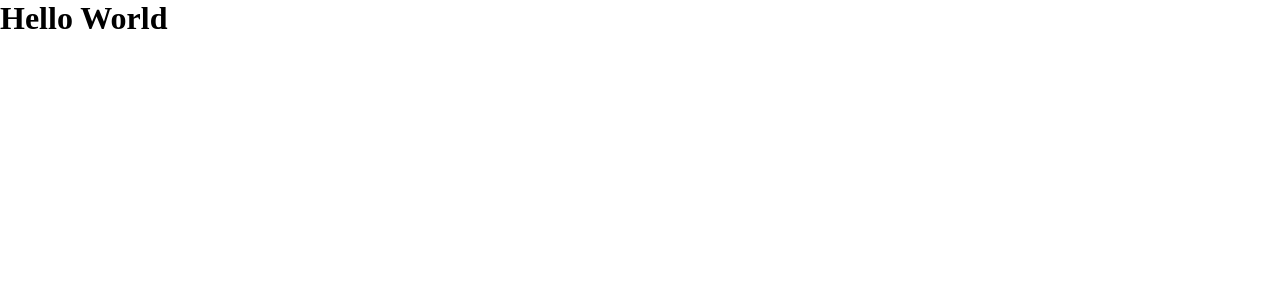
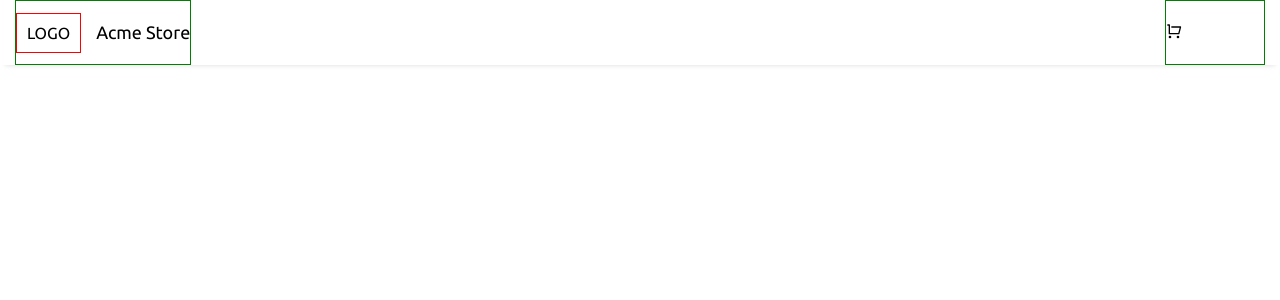
Before and after one commit to UcheSylvester/sbsc-shopping, a React (Create React App) app: page / in a window 1280 px wide. Shown: the top 300 px of the page. Built offline with nearby package versions, Linux system fonts and the light colour scheme.

Commit message:
set up header logo container and custom icon component

```diff
--- a/package.json
+++ b/package.json
@@ -12,6 +12,7 @@
     "@types/react-dom": "^17.0.0",
     "react": "^17.0.1",
     "react-dom": "^17.0.1",
+    "react-icons": "^4.2.0",
     "react-scripts": "4.0.2",
     "sass": "^1.32.7",
     "typescript": "^4.1.2",
--- a/public/index.html
+++ b/public/index.html
@@ -14,6 +14,12 @@
       manifest.json provides metadata used when your web app is installed on a
       user's mobile device or desktop. See https://developers.google.com/web/fundamentals/web-app-manifest/
     -->
+
+    <link rel="preconnect" href="https://fonts.gstatic.com" />
+    <link
+      href="https://fonts.googleapis.com/css2?family=Ubuntu:wght@300;400;500;700&display=swap"
+      rel="stylesheet"
+    />
     <link rel="manifest" href="%PUBLIC_URL%/manifest.json" />
     <!--
       Notice the use of %PUBLIC_URL% in the tags above.
--- a/src/App.tsx
+++ b/src/App.tsx
@@ -1,8 +1,11 @@
 import './App.scss';
+import Header from './components/header/header.component';
 
 function App() {
   return (
-      <h1>Hello World</h1>
+    <>
+      <Header />
+    </>
   );
 }
 
--- /dev/null
+++ b/src/components/custom-icon/custom-icon.component.tsx
@@ -0,0 +1,14 @@
+type CustomIconProps = {
+  count?: number;
+};
+
+const CustomIcon: React.FC<CustomIconProps> = ({ count, children }) => {
+  return (
+    <div className="custom-icon">
+      {children}
+      {count ? <p className="count">{count}</p> : null}
+    </div>
+  );
+};
+
+export default CustomIcon;
--- /dev/null
+++ b/src/components/header/header.component.tsx
@@ -0,0 +1,24 @@
+import { RiShoppingCartLine } from "react-icons/ri";
+
+import CustomIcon from "../custom-icon/custom-icon.component";
+import "./header.styles.scss";
+
+const Header: React.FC = () => {
+  return (
+    <header className="header">
+      <div className="header__brand-container">
+        <div className="header__brand-container-logo">LOGO</div>
+
+        <h1 className="heading-primary">Acme Store</h1>
+      </div>
+
+      <div className="header__icons-container">
+        <CustomIcon>
+          <RiShoppingCartLine className="custom-icon__icon" />
+        </CustomIcon>
+      </div>
+    </header>
+  );
+};
+
+export default Header;
--- /dev/null
+++ b/src/components/header/header.styles.scss
@@ -0,0 +1,26 @@
+.header {
+  min-height: 6.5rem;
+  box-shadow: 0 5px 5px -5px rgba(#000, 0.15);
+  display: flex;
+  align-items: center;
+  justify-content: space-between;
+  padding: 0 1.5rem;
+
+  &__brand-container,
+  &__icons-container {
+    border: 1px solid green;
+    height: 100%;
+    min-width: 10rem;
+    display: flex;
+    align-items: center;
+  }
+
+  &__brand-container {
+    &-logo {
+      min-width: 5rem;
+      border: 1px solid red;
+      padding: 1rem;
+      margin-right: 1.5rem;
+    }
+  }
+}
--- a/src/index.scss
+++ b/src/index.scss
@@ -1,3 +1,11 @@
+// CSS CUSTOM PROPERTIES (VARIABLES)
+body {
+  --default-font-family: "Ubuntu", "sans-sarif";
+  --default-font-size: 1.6rem;
+  --default-box-shadow: 0 5px 5px -5px rgba(#000, 0.15);
+  --color-gray: #aaa;
+}
+
 // FOR BASE STYLES
 *,
 *::after,
@@ -22,6 +30,7 @@ body {
   display: flex;
   flex-direction: column;
   font-size: var(--default-font-size);
+  font-family: var(--default-font-family);
 }
 
 #root {
@@ -38,7 +47,9 @@ ul {
   list-style: none;
 }
 
-// CSS CUSTOM PROPERTIES (VARIABLES)
-body {
-  --default-font-size: 1.6rem;
+// TYPOGRAPHY
+.heading-primary {
+  font-size: 1.8rem;
+  font-weight: normal;
+  line-height: 2.7rem;
 }
```
Also changed, not shown: src/components/custom-icon/custom-con.styles.scss (added), 1 other file (tests, documents, lock files or other folders).
